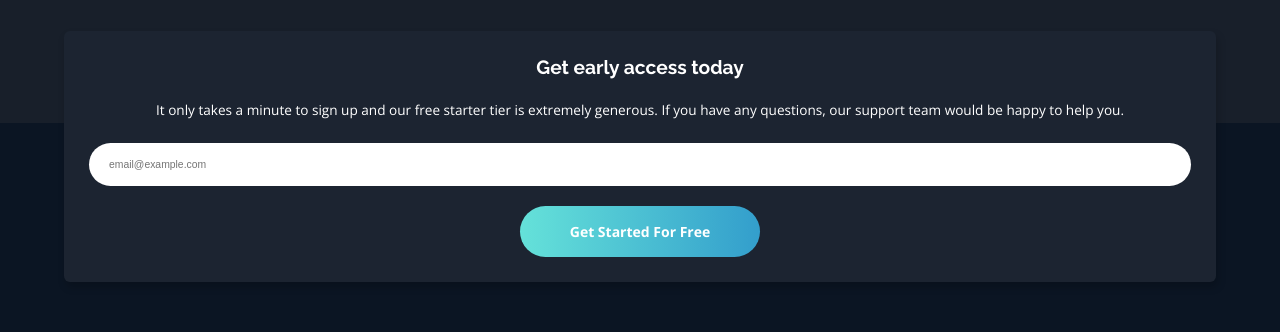
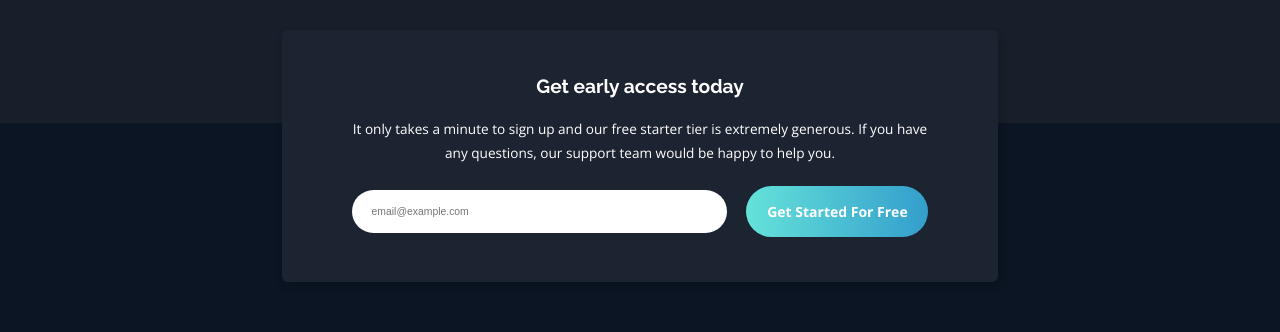
Before and after one commit to LuisRivero021298/fylo_dark_theme, a plain HTML site: page index.html in a window 1280 px wide. Shown: the part 2501-2833 px from the top of the page. Drawn offline with nearby package versions, Linux system fonts and the light colour scheme.

Commit message:
form container style (desktop)

```diff
--- a/static/css/main.css
+++ b/static/css/main.css
@@ -427,4 +427,26 @@ footer .social-container span {
   .card__content {
     font-size: .8rem;
   }
+
+  /**/
+  .form-container{
+    left: 22%;
+    right: 22%;
+    padding: 45px 70px;
+  }
+  .form-container form {
+    display: flex;
+    align-items: center;
+    justify-content: space-between;
+    max-height: 60px;
+  }
+  .form-container input {
+    width: 65%;
+    margin: 0;
+    height: 100%;
+  }
+  .form-container .btn-started {
+    max-width: 150px;
+    padding: 16px;
+  }
 }
```
